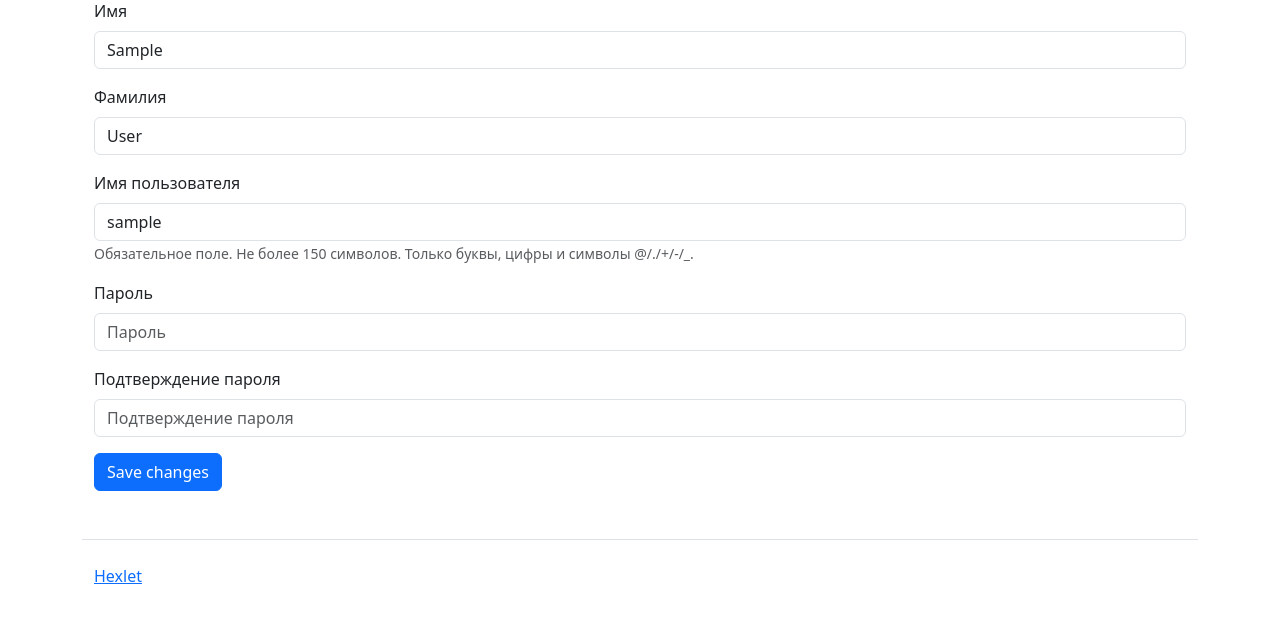
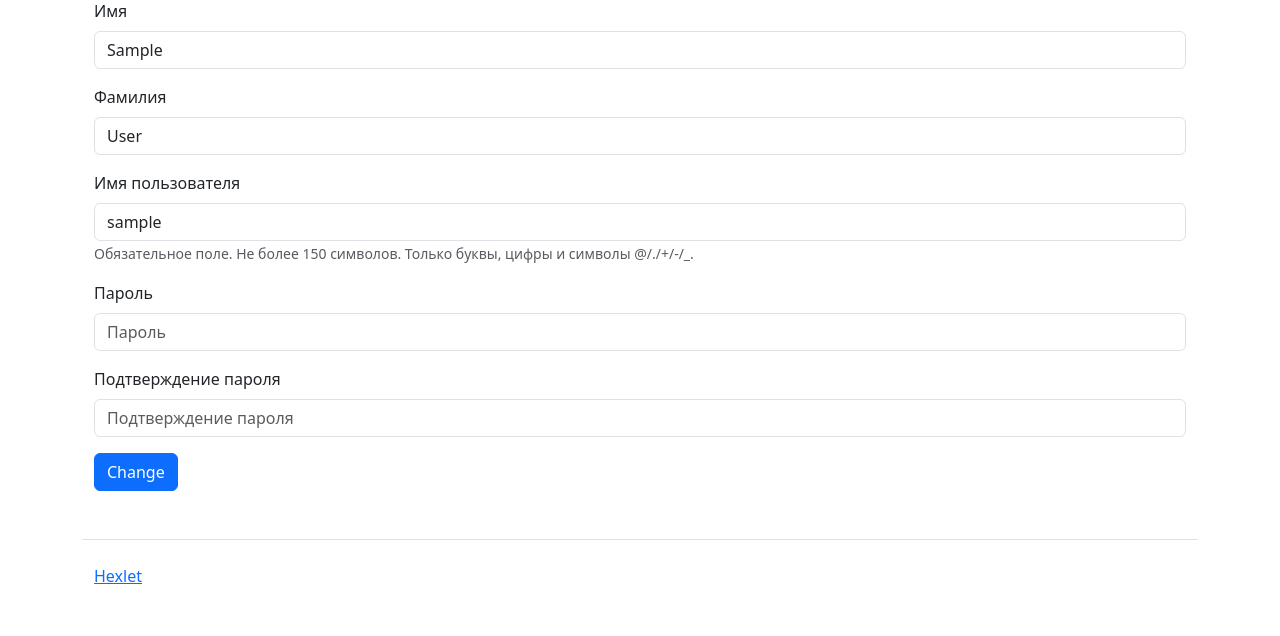
Before and after one commit to Orloff-Star/python-project-52, a Django app: page /users/1/update/ in a window 1280 px wide. Shown: the part 169-805 px from the top of the page. Run offline with Django 5.2, Linux system fonts and the light colour scheme; the visitor is signed in with stand-in values (Sample User, id 1); data comes from the database, SQL or seed files in the repository; some libraries are stand-ins or nearby versions.

Commit message:
updete django.po

```diff
--- a/task_manager/templates/labels/label_update.html
+++ b/task_manager/templates/labels/label_update.html
@@ -10,7 +10,7 @@
     <form method="post" class="form">
         {% csrf_token %}
         {% bootstrap_field form.name %}
-        <button type="submit" class="btn btn-primary">{% translate 'Save changes' %}</button>
+        <button type="submit" class="btn btn-primary">{% translate 'Сhange' %}</button>
     </form>
 
 {% endblock %}
--- a/task_manager/templates/statuses/status_update.html
+++ b/task_manager/templates/statuses/status_update.html
@@ -10,7 +10,7 @@
     <form method="post" class="form">
         {% csrf_token %}
         {% bootstrap_field form.name %}
-        <button type="submit" class="btn btn-primary">{% translate 'Save changes' %}</button>
+        <button type="submit" class="btn btn-primary">{% translate 'Сhange' %}</button>
     </form>
 
 {% endblock %}
--- a/task_manager/templates/tasks/task_update.html
+++ b/task_manager/templates/tasks/task_update.html
@@ -10,7 +10,7 @@
     <form method="post" class="form">
         {% csrf_token %}
             {% bootstrap_form form %}
-        <button type="submit" class="btn btn-primary">{% translate 'Save changes' %}</button>
+        <button type="submit" class="btn btn-primary">{% translate 'Сhange' %}</button>
     </form>
 
 {% endblock %}
--- a/task_manager/templates/users/user_update.html
+++ b/task_manager/templates/users/user_update.html
@@ -14,7 +14,7 @@
         {% bootstrap_field form.username %}
         {% bootstrap_field form.password1 %}
         {% bootstrap_field form.password2 %}
-        <button type="submit" class="btn btn-primary">{% translate 'Save changes' %}</button>
+        <button type="submit" class="btn btn-primary">{% translate 'Сhange' %}</button>
     </form>
 
 {% endblock %}
```
Also changed, not shown: task_manager/locale/ru/LC_MESSAGES/django.po, 1 other file.
